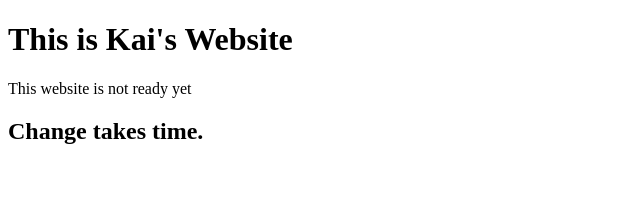
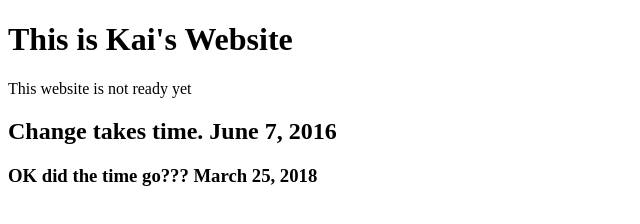
Before and after one commit to cctv2206/cctv2206.github.io, a plain HTML site: page index.html in a window 1280 px wide. Shown: the whole page, without its empty margins (0-640 px from the left). Drawn offline with Linux system fonts and the light colour scheme.

Commit message:
Update index.html
An interesting thing about time...

```diff
--- a/index.html
+++ b/index.html
@@ -7,7 +7,8 @@
 <body>
 <h1>This is Kai's Website</h1>
 <p>This website is not ready yet</p>
-<h2>Change takes time.</h2>
+<h2>Change takes time. June 7, 2016</h2>
+<h3>OK  did the time go??? March 25, 2018</h3>
 </body>
 
 </html>
```
